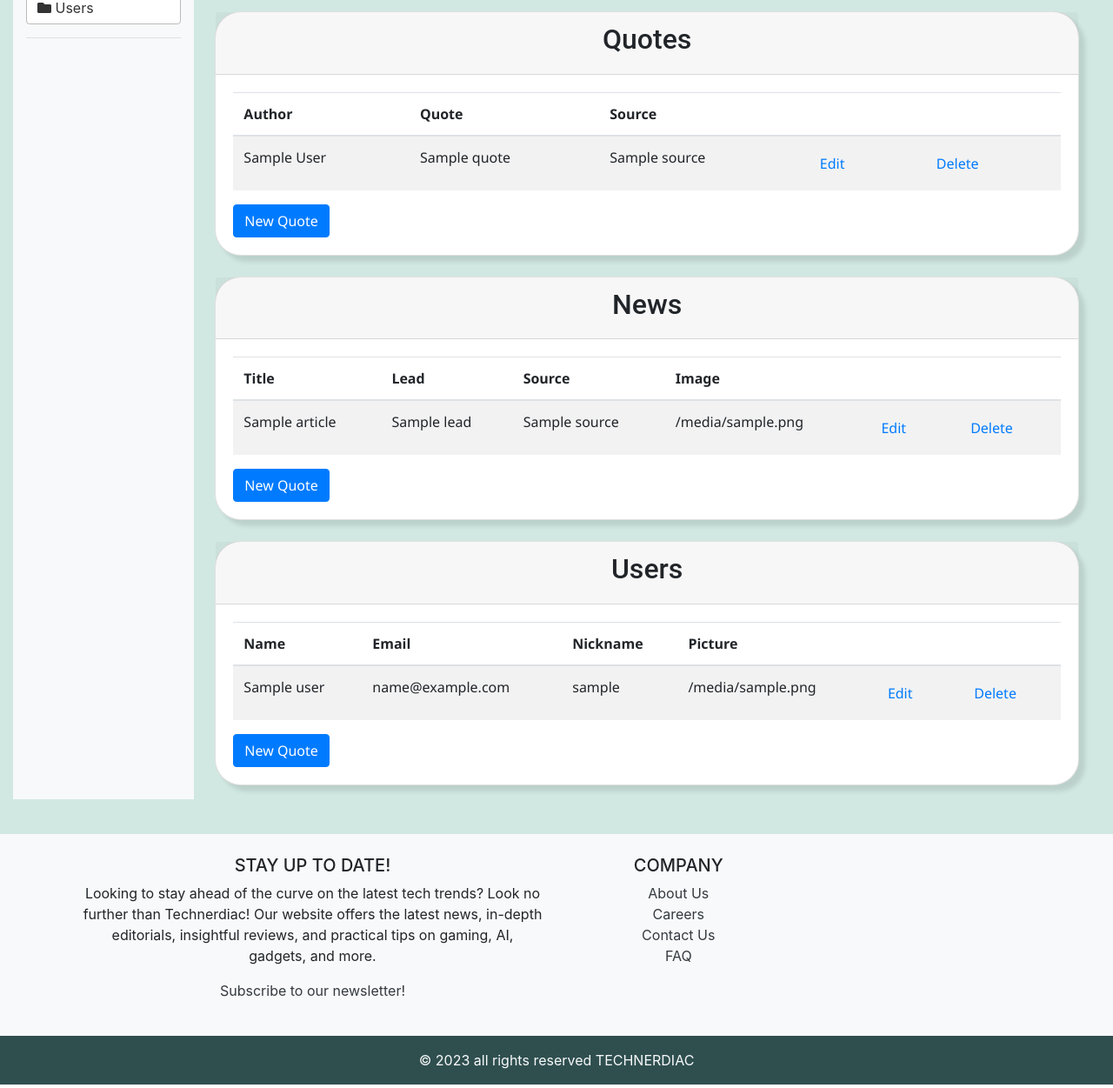
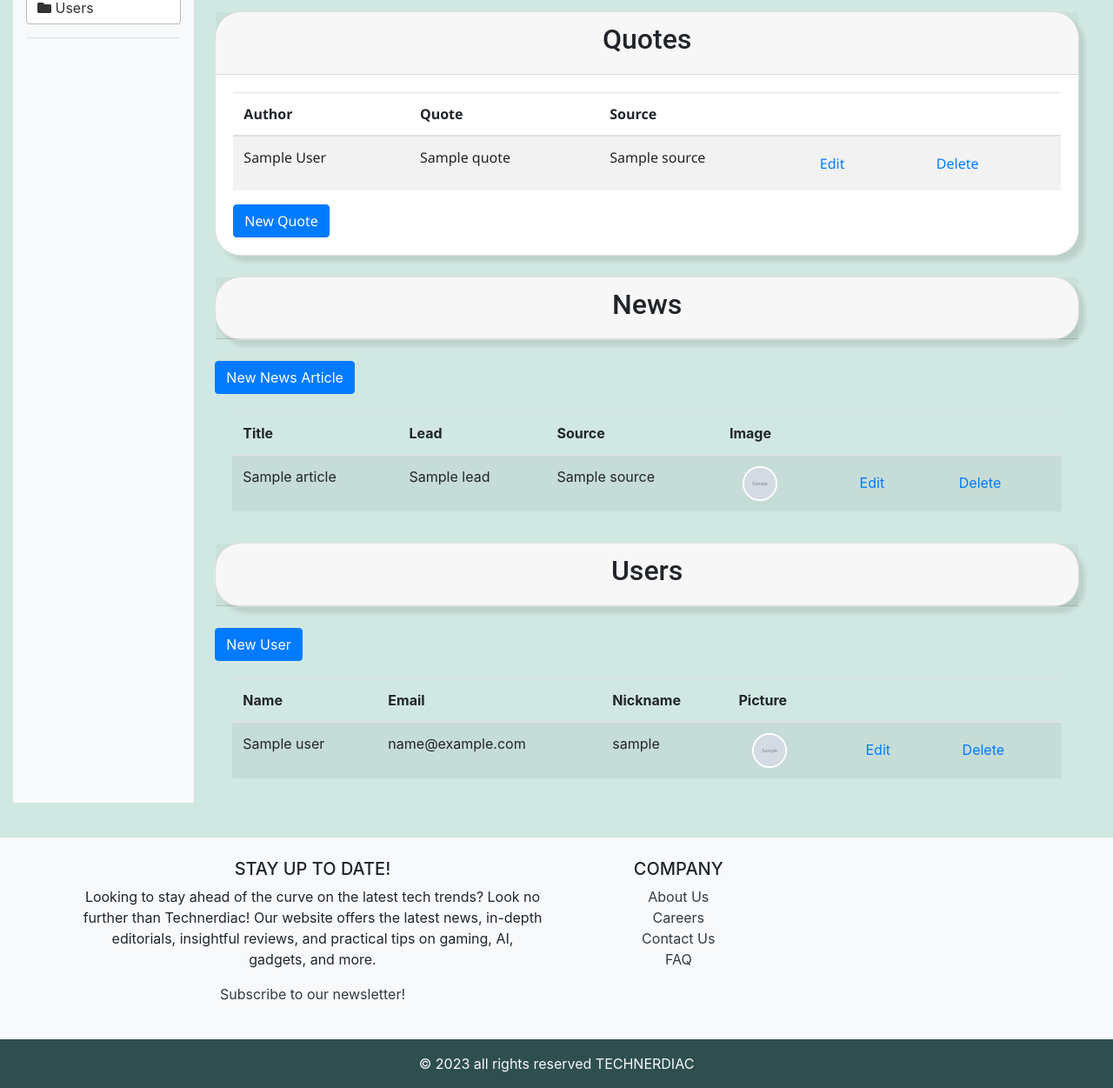
Before and after one commit to wadevondoom/technerd, a Flask app: page /admin in a window 1280 px wide. Shown: the part 437-1688 px from the top of the page at 87% size. Run offline with Flask 2, Linux system fonts and the light colour scheme; a user stored in the database is signed in; grey boxes marked "Sample" are stand-in pictures; a database or web service that is not in the repository returns one stand-in record (values such as "Sample title"); some libraries are stand-ins or nearby versions.

Commit message:
Some buttons and image improvements.

```diff
--- a/static/style.css
+++ b/static/style.css
@@ -207,6 +207,7 @@ h2 {
 .img-thumbnail-sm {
     max-width: 50px;
     max-height: 50px;
+    border: solid 1px #000;
     border-radius: 10px;
     border: 4px solid orange;
 }
--- a/templates/admin.html
+++ b/templates/admin.html
@@ -257,6 +257,9 @@
                         <div class="card-header">
                             <h2>News</h2>
                         </div>
+                    </div>
+                    <a href="#" class="btn btn-primary">New News Article</a>
+                    </div>
                         <div class="card-body">
                             <div class="table-responsive">
                                 <table class="table table-striped">
@@ -276,7 +279,7 @@
                                             <td>{{ article.title }}</td>
                                             <td>{{ article.lead }}</td>
                                             <td>{{ article.source }}</td>
-                                            <td>{{ article.image_url }}</td>
+                                            <td><img src="{{ article.image_url }}" class="img-thumbnail-sm"></td>
                                             <td>
                                                 <form
                                                 action="#"
@@ -298,9 +301,6 @@
                                     </tbody>
                                 </table>
                                 <!-- Add pagination for chronicles here -->
-                            </div>
-                            <a href="#" class="btn btn-primary">New Quote</a>
-                        </div>
                     </div>
                 </div>
 
@@ -309,6 +309,9 @@
                 <div class="card mb-4">
                     <div class="card-header">
                         <h2>Users</h2>
+                    </div>
+                    </div>
+                        <a href="#" class="btn btn-primary">New User</a>
                     </div>
                     <div class="card-body">
                         <div class="table-responsive">
@@ -329,7 +332,7 @@
                                         <td>{{ user.name }}</td>
                                         <td>{{ user.email }}</td>
                                         <td>{{ user.nickname }}</td>
-                                        <td>{{ user.picture }}</td>
+                                        <td><img src="{{ user.picture }}" class="img-thumbnail-sm"></td>
                                         <td>
                                             <form
                                             action="#"
@@ -351,9 +354,6 @@
                                 </tbody>
                             </table>
                             <!-- Add pagination for chronicles here -->
-                        </div>
-                        <a href="#" class="btn btn-primary">New Quote</a>
-                    </div>
                 </div>
             </div>
 
```
